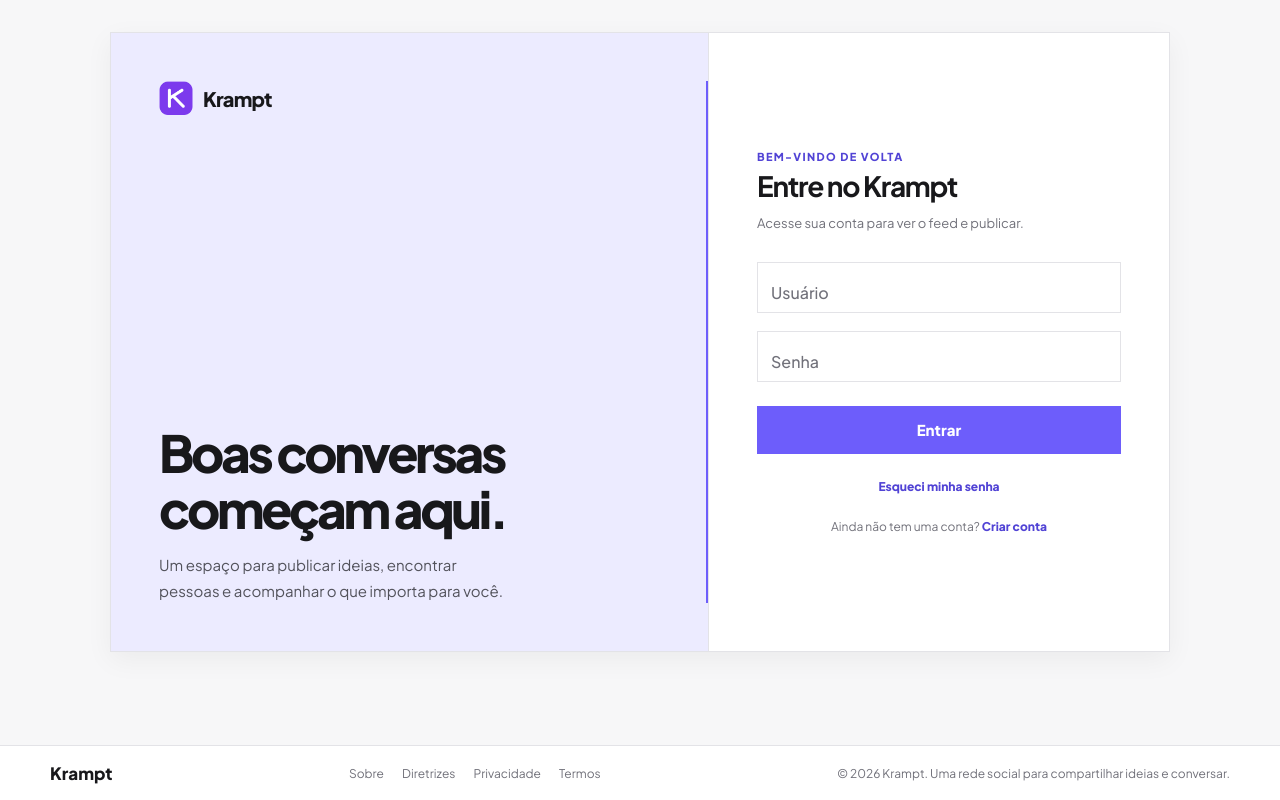
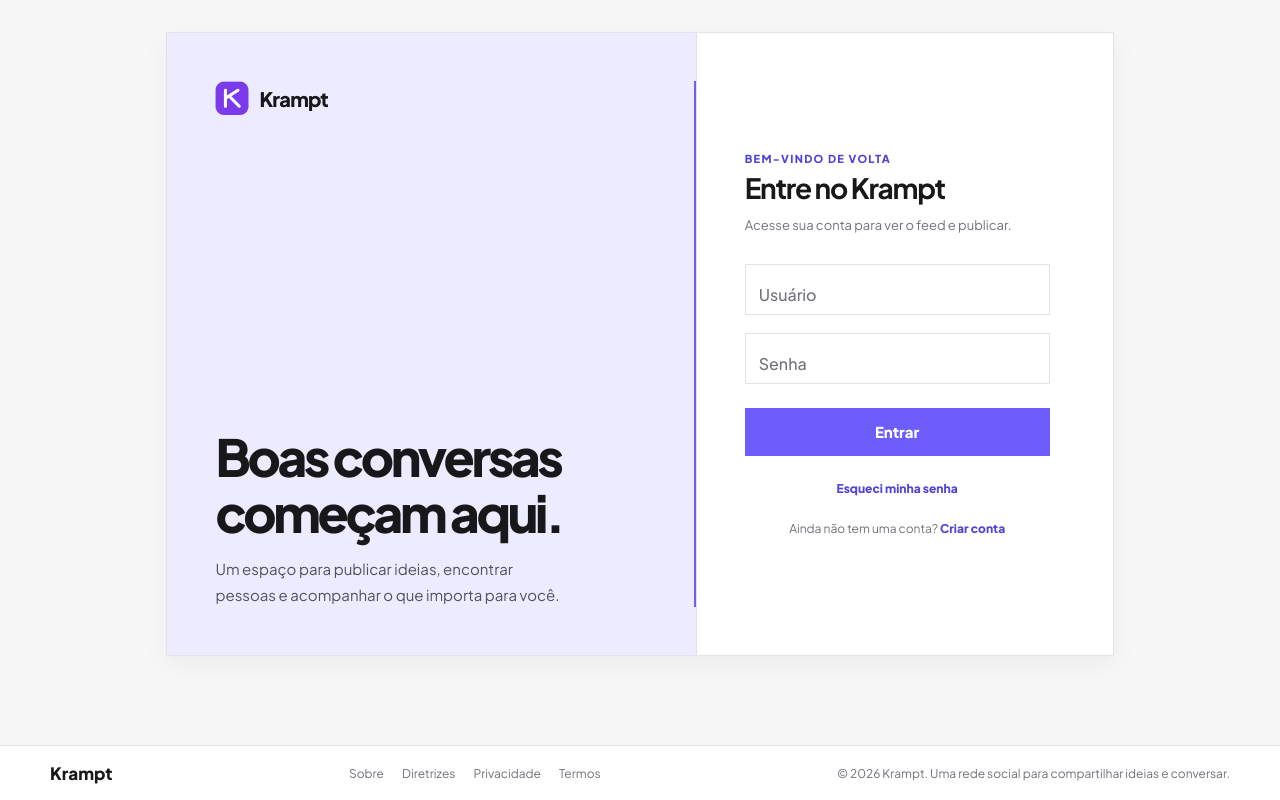
Before and after one commit to CauaGabrieI/Krampt, a Django app: page /login/?next=/buscar/ in a window 1280 px wide. Run offline with Django 5.2, Linux system fonts and the light colour scheme.

Commit message:
fix: keep auth panels at stable viewport size

```diff
--- a/static/css/editorial.css
+++ b/static/css/editorial.css
@@ -226,3 +226,30 @@ body[data-theme="escuro"] .profile-tab-saved img { filter: brightness(0) invert(
   .home-feed-page .left-rail .popular-hashtags li:nth-child(n+5),
   .profile-page .left-rail .popular-hashtags li:nth-child(n+5) { display: none; }
 }
+
+/* Auth layout: dimensões estáveis no desktop */
+@media (min-width: 721px) {
+  .auth-page .auth-layout {
+    width: 74vw;
+    height: 78vh;
+    max-width: none;
+    max-height: none;
+    min-width: 0;
+    min-height: 0;
+    grid-template-columns: 56% 44%;
+  }
+
+  .auth-page .auth-story,
+  .auth-page .auth-panel {
+    width: 100%;
+    height: 100%;
+    min-width: 0;
+    min-height: 0;
+  }
+
+  .auth-page .auth-panel {
+    overflow-y: auto;
+    overscroll-behavior: contain;
+    scrollbar-gutter: stable;
+  }
+}
--- a/templates/base.html
+++ b/templates/base.html
@@ -13,7 +13,7 @@
   <link rel="stylesheet" href="{% static 'css/base.css' %}?v=toast-actions-1">
   <link rel="stylesheet" href="{% static 'css/krampt.css' %}?v=post-menu-1">
   {% block extra_head %}{% endblock %}
-  <link rel="stylesheet" href="{% static 'css/editorial.css' %}?v=auth-footer-2">
+  <link rel="stylesheet" href="{% static 'css/editorial.css' %}?v=auth-layout-3">
 </head>
 <body class="{% block body_class %}{% endblock %}{% if preferencias_interface.reduzir_animacoes %} reduce-motion{% endif %}"
       data-theme="{{ preferencias_interface.tema|default:'sistema' }}"
```
